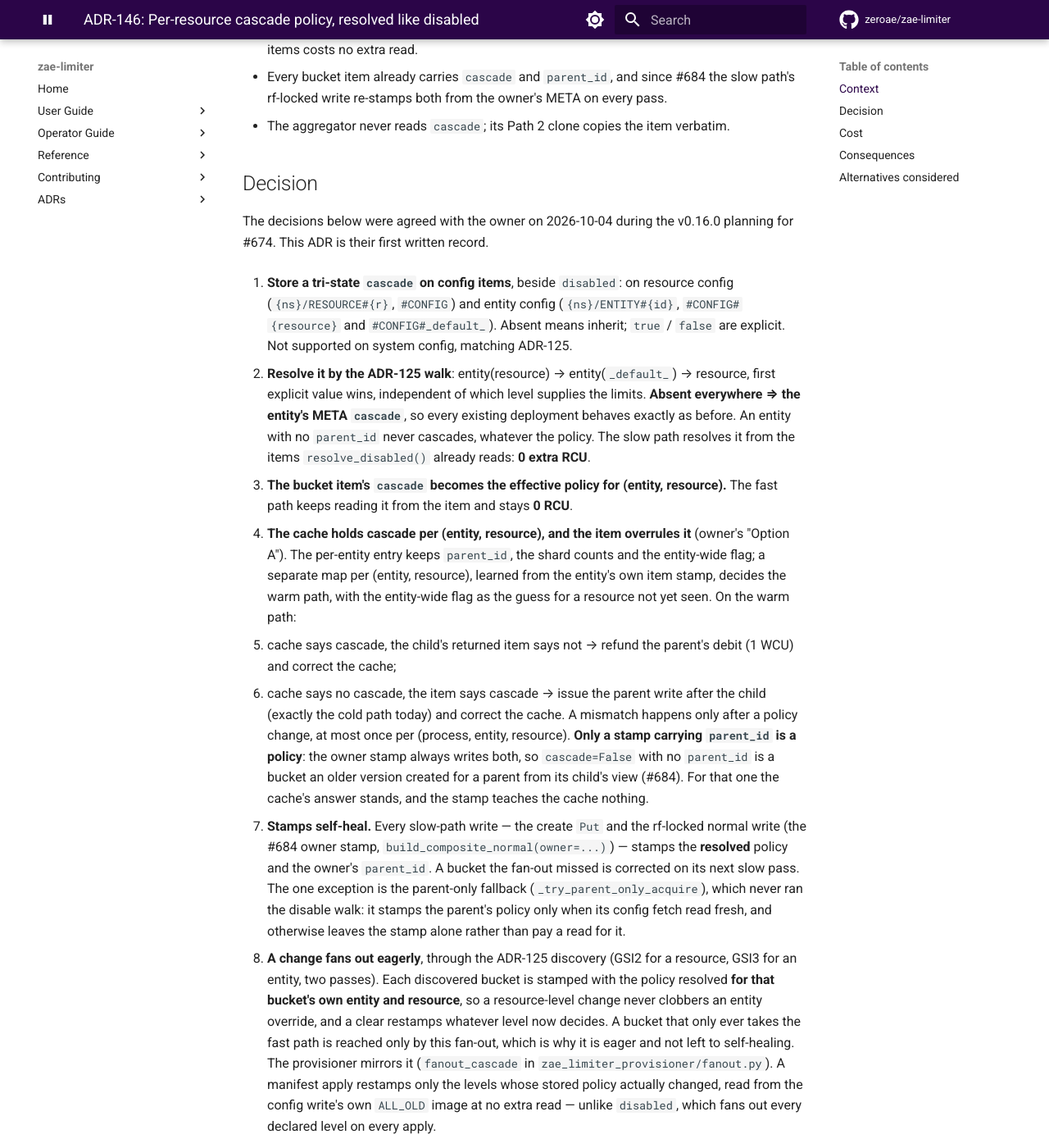
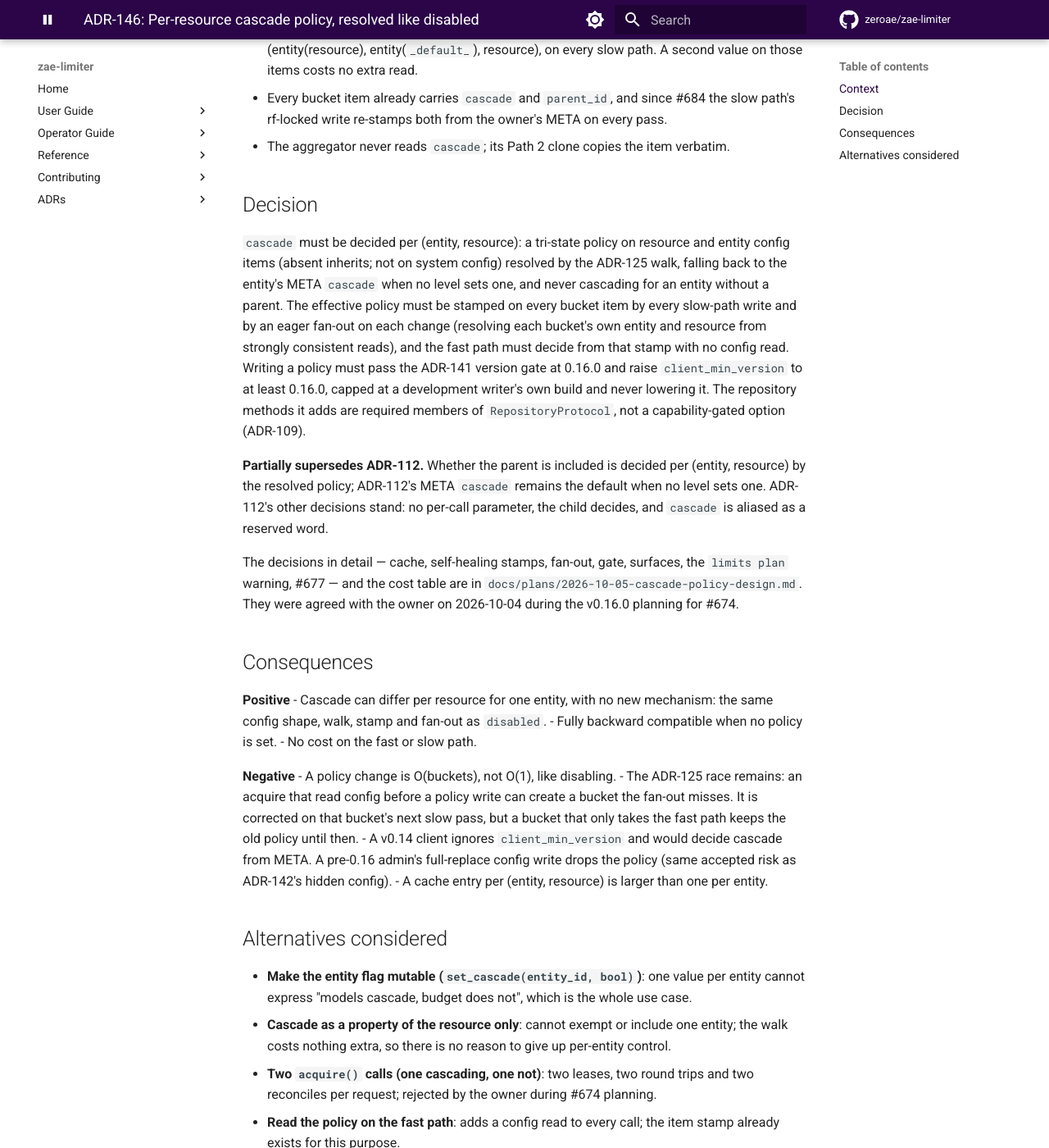
Before and after one commit to zeroae/zae-limiter, an MkDocs documentation site: the page built from docs/adr/146-per-resource-cascade-policy.md, in a window 1280 px wide and 1400 px high, scrolled down 871 px. Shown: the whole window at 82% size. Built offline with MkDocs 1.6.1 and Material for MkDocs 9.7.7, drawn with Linux system fonts in a browser that asks for light colours; comment, search, counter and statistics services are not loaded; the version menu is left out; some of the changed text lies outside the part shown.

Commit message:
📝 docs(adr): accept ADR-146 and ADR-147 for v0.16.0
Both describe work shipping in v0.16.0, so they are accepted now (ADRs
are accepted at release time). A consistency check against every
Accepted ADR came first:

- ADR-146 changed ADR-112's decision ("_do_acquire() must read
  entity.cascade") without saying so. It now partially supersedes it:
  the parent is included per the resolved (entity, resource) policy, the
  META flag stays the default, and ADR-112's other decisions stand.
  ADR-112 carries the partial-supersede status and banner, as ADR-133
  and ADR-137 do.
- ADR-146's ratchet now says, as ADR-141 does, that it raises
  client_min_version to at least 0.16.0, capped at a dev writer's build
  and never lowering it; and that its repository methods are required
  RepositoryProtocol members (a v0.15 third-party backend must add them).
- ADR-147 now says a steered draw stays uniformly random inside
  select_shard() and the slow path gets the shard actually written
  (ADR-133/134), that the cache is an optional backend part found by
  attribute, and, as a Negative, that a disable made elsewhere can show
  as a 429 instead of ADR-125's 403 for up to the TTL.

ADR-146 was 175 lines against the format standard's 100, with API
signatures and a cost table in its Decision. Its numbered decisions and
cost table move unchanged to docs/plans/2026-10-05-cascade-policy-design.md
(plus the #705 consistent-read note), and the ADR's Decision becomes a
short binding statement (88 lines). CLAUDE.md drops "Proposed until
v0.16.0 ships".

Co-Authored-By: Claude Opus 5.5 <noreply@anthropic.com>
Claude-Session: https://claude.ai/code/session_01ASEDQdfdZZeqM2KMM1WTMo

```diff
--- a/docs/adr/146-per-resource-cascade-policy.md
+++ b/docs/adr/146-per-resource-cascade-policy.md
@@ -1,9 +1,10 @@
 # ADR-146: Per-resource cascade policy, resolved like `disabled`
 
-**Status:** Proposed
+**Status:** Accepted
 **Date:** 2026-10-05
 **Issue:** [#676](https://github.com/zeroae/zae-limiter/issues/676)
-**Related:** [ADR-125](125-resource-disable.md), [ADR-141](141-reset-after-version-gate.md), [#674](https://github.com/zeroae/zae-limiter/issues/674), [#675](https://github.com/zeroae/zae-limiter/issues/675), [#677](https://github.com/zeroae/zae-limiter/issues/677), [#684](https://github.com/zeroae/zae-limiter/issues/684), [#686](https://github.com/zeroae/zae-limiter/issues/686)
+**Supersedes:** [ADR-112](112-cascade-per-entity.md) in part (where the cascade decision comes from)
+**Related:** [ADR-112](112-cascade-per-entity.md), [ADR-125](125-resource-disable.md), [ADR-141](141-reset-after-version-gate.md), [#674](https://github.com/zeroae/zae-limiter/issues/674), [#675](https://github.com/zeroae/zae-limiter/issues/675), [#677](https://github.com/zeroae/zae-limiter/issues/677), [#684](https://github.com/zeroae/zae-limiter/issues/684), [#686](https://github.com/zeroae/zae-limiter/issues/686)
 
 ## Context
 
@@ -34,103 +35,26 @@ Three facts about the current code shape the decision:
 
 ## Decision
 
-The decisions below were agreed with the owner on 2026-10-04 during the v0.16.0
-planning for #674. This ADR is their first written record.
+`cascade` must be decided per (entity, resource): a tri-state policy on resource and entity
+config items (absent inherits; not on system config) resolved by the ADR-125 walk, falling
+back to the entity's META `cascade` when no level sets one, and never cascading for an entity
+without a parent. The effective policy must be stamped on every bucket item by every
+slow-path write and by an eager fan-out on each change (resolving each bucket's own entity
+and resource from strongly consistent reads), and the fast path must decide from that stamp
+with no config read. Writing a policy must pass the ADR-141 version gate at 0.16.0 and raise
+`client_min_version` to at least 0.16.0, capped at a development writer's own build and never
+lowering it. The repository methods it adds are required members of `RepositoryProtocol`, not
+a capability-gated option (ADR-109).
 
-1. **Store a tri-state `cascade` on config items**, beside `disabled`: on resource config
-   (`{ns}/RESOURCE#{r}`, `#CONFIG`) and entity config (`{ns}/ENTITY#{id}`,
-   `#CONFIG#{resource}` and `#CONFIG#_default_`). Absent means inherit; `true` / `false`
-   are explicit. Not supported on system config, matching ADR-125.
+**Partially supersedes ADR-112.** Whether the parent is included is decided per
+(entity, resource) by the resolved policy; ADR-112's META `cascade` remains the default when
+no level sets one. ADR-112's other decisions stand: no per-call parameter, the child decides,
+and `cascade` is aliased as a reserved word.
 
-2. **Resolve it by the ADR-125 walk**: entity(resource) → entity(`_default_`) → resource,
-   first explicit value wins, independent of which level supplies the limits. **Absent
-   everywhere ⇒ the entity's META `cascade`**, so every existing deployment behaves
-   exactly as before. An entity with no `parent_id` never cascades, whatever the policy.
-   The slow path resolves it from the items `resolve_disabled()` already reads: **0 extra
-   RCU**.
-
-3. **The bucket item's `cascade` becomes the effective policy for (entity, resource).**
-   The fast path keeps reading it from the item and stays **0 RCU**.
-
-4. **The cache holds cascade per (entity, resource), and the item overrules it**
-   (owner's "Option A"). The per-entity entry keeps `parent_id`, the shard counts and
-   the entity-wide flag; a separate map per (entity, resource), learned from the entity's
-   own item stamp, decides the warm path, with the entity-wide flag as the guess for a
-   resource not yet seen. On the warm path:
-   - cache says cascade, the child's returned item says not → refund the parent's debit
-     (1 WCU) and correct the cache;
-   - cache says no cascade, the item says cascade → issue the parent write after the child
-     (exactly the cold path today) and correct the cache.
-   A mismatch happens only after a policy change, at most once per (process, entity,
-   resource). **Only a stamp carrying `parent_id` is a policy**: the owner stamp always
-   writes both, so `cascade=False` with no `parent_id` is a bucket an older version
-   created for a parent from its child's view (#684). For that one the cache's answer
-   stands, and the stamp teaches the cache nothing.
-
-5. **Stamps self-heal.** Every slow-path write — the create `Put` and the rf-locked normal
-   write (the #684 owner stamp, `build_composite_normal(owner=...)`) — stamps the
-   **resolved** policy and the owner's `parent_id`. A bucket the fan-out missed is
-   corrected on its next slow pass. The one exception is the parent-only fallback
-   (`_try_parent_only_acquire`), which never ran the disable walk: it stamps the
-   parent's policy only when its config fetch read fresh, and otherwise leaves the stamp
-   alone rather than pay a read for it.
-
-6. **A change fans out eagerly**, through the ADR-125 discovery (GSI2 for a resource,
-   GSI3 for an entity, two passes). Each discovered bucket is stamped with the policy
-   resolved **for that bucket's own entity and resource**, so a resource-level change
-   never clobbers an entity override, and a clear restamps whatever level now decides.
-   A bucket that only ever takes the fast path is reached only by this fan-out, which is
-   why it is eager and not left to self-healing. The provisioner mirrors it
-   (`fanout_cascade` in `zae_limiter_provisioner/fanout.py`). A manifest apply restamps
-   only the levels whose stored policy actually changed, read from the config write's own
-   `ALL_OLD` image at no extra read — unlike `disabled`, which fans out every declared
-   level on every apply.
-
-7. **Version gate**, reusing the ADR-141 machinery:
-   - **Writer gate:** writing any cascade policy (setter keyword, dedicated method, or the
-     provisioner) is refused unless the version record's `lambda_version` is
-     `>= 0.16.0` or equals the writer's own version. A pre-0.16 provisioner rebuilds config
-     items from the manifest without `cascade`, so its next apply would erase the policy
-     silently.
-   - **Ratchet:** an admitted write raises `client_min_version` to `0.16.0`. A v0.15
-     client decides cascade from META and stamps it on create, which would undo the
-     policy; v0.15 already refuses to open a stack whose minimum it is below.
-
-8. **Surfaces — both a setter keyword and dedicated methods:**
-   - `set_resource_defaults(..., cascade=)` and `set_limits(..., cascade=)`, with the
-     ADR-125 "preserve stored value" sentinel; passing it explicitly fans out.
-   - Dedicated methods and CLI commands mirroring disable/enable/clear:
-     `set_resource_cascade(resource, bool)` / `clear_resource_cascade(resource)` and
-     `set_entity_cascade(entity_id, bool, resource=None)` /
-     `clear_entity_cascade(entity_id, resource=None)`; CLI
-     `resource set-cascade|clear-cascade` and `entity set-cascade|clear-cascade`.
-   - Manifest `cascade:` on `resources.<name>` and `entities.<id>.resources.<name>`,
-     round-tripped through `Custom::ZaeLimiterLimits` as a `Cascade` property. The
-     manifest owns the policy for every item it declares: omitting `cascade` clears it on
-     the next apply, as for `disabled` (owner decision). `cascade` on `system` is rejected
-     with an error rather than ignored.
-   - `get-defaults` / `get-limits` show an explicit policy, like `Status: DISABLED`.
-
-9. **`limits plan` warns** when a manifest sets `cascade: true` on a resource that has
-   **no entity entries** for it: the parent would then be limited by the per-user
-   resource defaults, which is almost always a mistake.
-
-10. **#677 (move an entity to a new parent) reuses the owner-stamp writer** from item 5
-    to restamp `parent_id`, so one write path owns both attributes on bucket items.
-
-With #675 (`acquire(..., also=...)`), each resource in the lease cascades per its own
-resolved policy. A child's lease still covers child and parent only; the grandparent is
-the parent's own acquires' business (#686).
-
-## Cost
-
-| Path | Change |
-|------|--------|
-| Fast path | None: 0 RCU, reads the item stamp |
-| Slow path | None: resolved from the config items `resolve_disabled()` already reads |
-| Warm path after a policy change | +1 WCU refund or one extra parent write, once per (process, entity, resource) |
-| Setting a policy | O(buckets in scope) writes, admin path, same as `disable_resource()`; +1 consistent RCU for the gate read |
-| LLM case (#674) | The `llm` budget stops cascading: **one parent write saved per call** |
+The decisions in detail — cache, self-healing stamps, fan-out, gate, surfaces, the
+`limits plan` warning, #677 — and the cost table are in
+`docs/plans/2026-10-05-cascade-policy-design.md`. They were agreed with the owner on
+2026-10-04 during the v0.16.0 planning for #674.
 
 ## Consequences
 
```
Also changed, not shown: CLAUDE.md (+1 -1 lines), docs/adr/112-cascade-per-entity.md (+7 -1 lines), docs/adr/147-client-side-rejection-cache.md (+9 -2 lines), docs/plans/2026-10-05-cascade-policy-design.md (added, +122 -0 lines).
